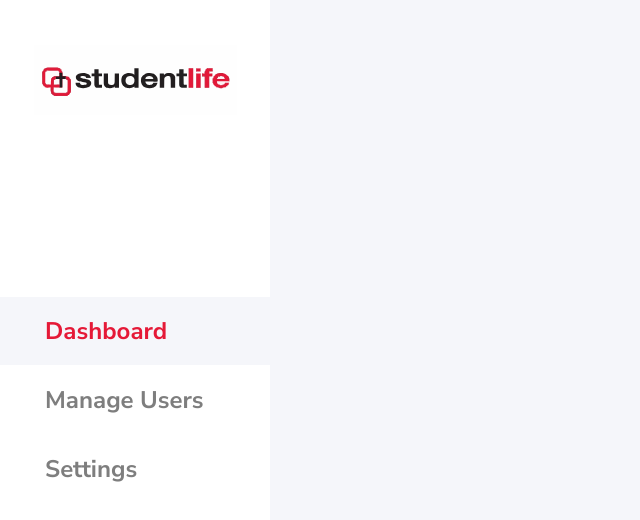
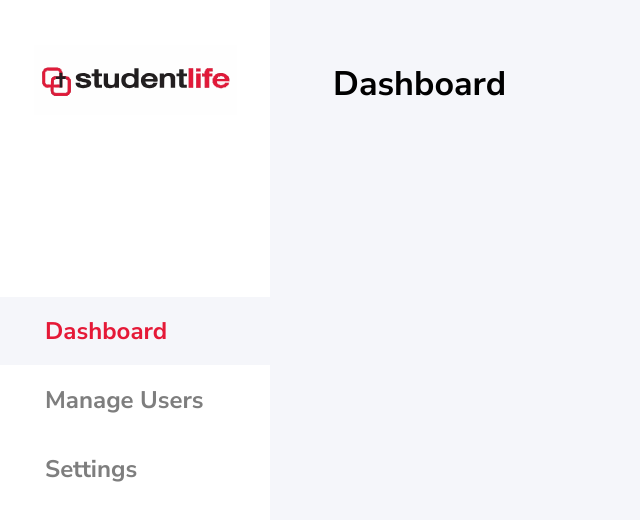
Before and after one commit to DanChae03/mpd-tool, a Next.js app: page /dashboard in a window 1280 px wide. Shown: the top 520 px of the page, without its empty margins (0-640 px from the left). Built offline with nearby package versions, Linux system fonts and the light colour scheme.

Commit message:
feat: dashboard styling

```diff
--- a/src/app/dashboard/page.tsx
+++ b/src/app/dashboard/page.tsx
@@ -3,8 +3,20 @@ import { ReactElement } from "react";
 import Link from "next/link";
 import Image from "next/image";
 import { Navbar } from "@/components/Navbar";
+import Typography from "@mui/material/Typography";
 
 export default function Dashboard(): ReactElement {
+  // async function fetchUser() {
+  //   const response = await fetch(
+  //     "https://give.studentlife.org.nz/appeals/taiwan-2024-kenneth-santos"
+  //   );
+  //   const body = await response.text();
+
+  //   console.log(body);
+  // }
+
+  // fetchUser();
+
   return (
     <Stack direction="row" height="100vh">
       <Link
@@ -20,7 +32,12 @@ export default function Dashboard(): ReactElement {
         height="100%"
         width="calc(100vw - 270px)"
         bgcolor="background.default"
-      ></Stack>
+        padding="63px"
+      >
+        <Typography variant="h4" fontWeight="bold">
+          Dashboard
+        </Typography>
+      </Stack>
     </Stack>
   );
 }
--- a/src/components/Navbar/Navbar.tsx
+++ b/src/components/Navbar/Navbar.tsx
@@ -5,14 +5,12 @@ import Divider from "@mui/material/Divider";
 import Stack from "@mui/material/Stack";
 import Typography from "@mui/material/Typography";
 import Link from "next/link";
-import { useRouter } from "next/navigation";
 
 interface NavbarProps {
   page: "dashboard" | "users" | "settings";
 }
 
 export function Navbar({ page }: NavbarProps) {
-  const router = useRouter();
   return (
     <Stack
       alignItems="center"
```
Also changed, not shown: 1 other file (tests, documents, lock files or other folders).
